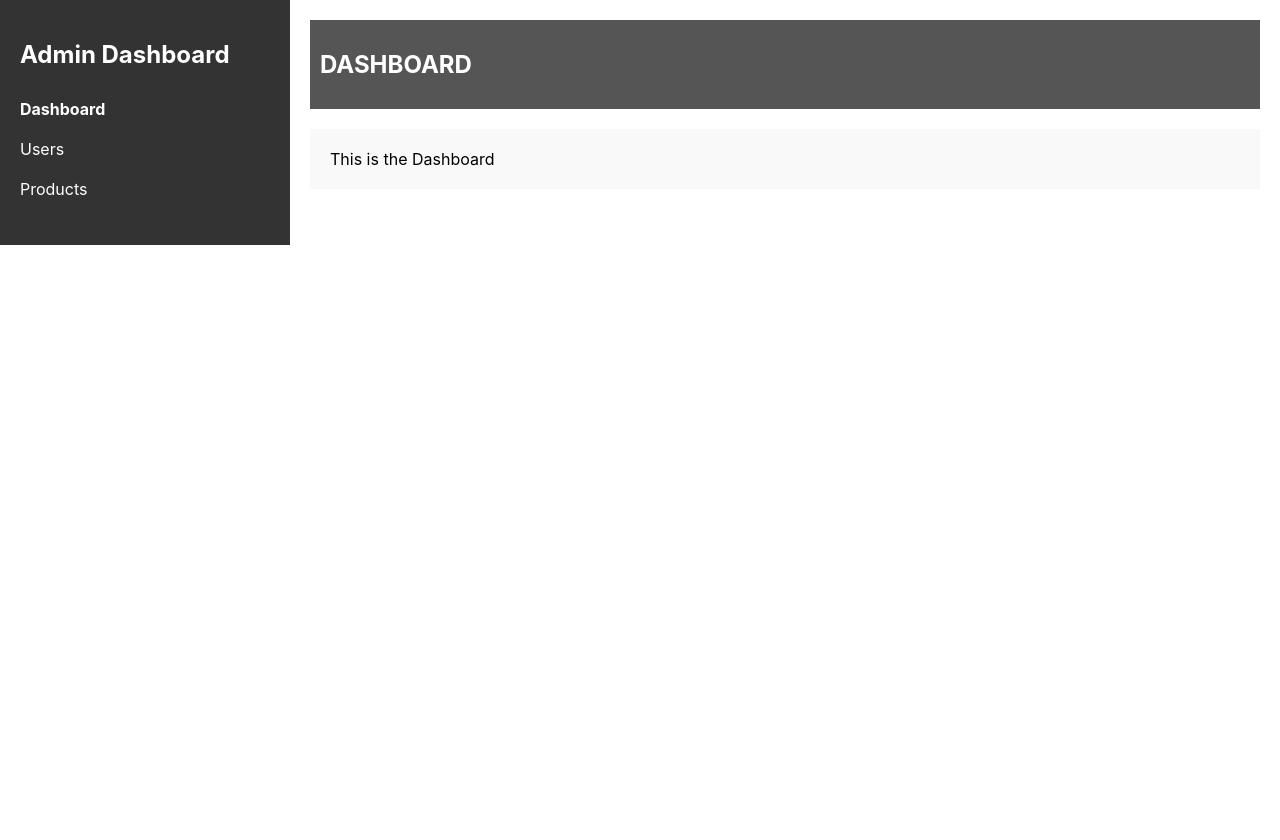
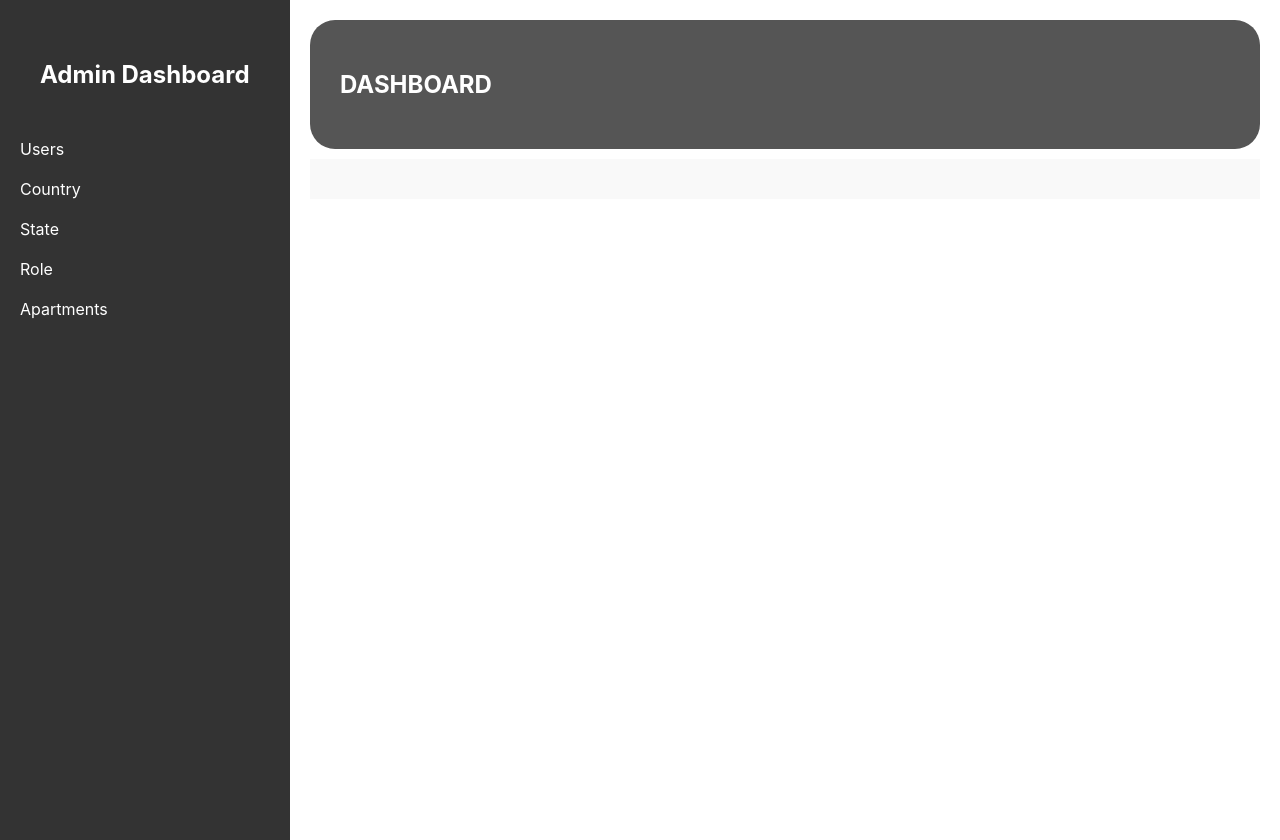
Before and after one commit to AmanSingh75/Adminpanel, a React (Create React App) app: page / in a window 1280 px wide. Before the commit the page ends 800 px from the top, so only its background shows below. Built offline with nearby package versions, Linux system fonts and the light colour scheme.

Commit message:
added catagories

```diff
--- a/src/App.css
+++ b/src/App.css
@@ -2,7 +2,7 @@ body,
 html {
   margin: 0;
   padding: 0;
-  height: 100%;
+  height: 100vh;
 }
 
 .App {
@@ -15,12 +15,13 @@ html {
   background-color: #333;
   color: #fff;
   padding: 20px;
-  height: 100%;
+  height: 100vh;
   overflow-y: auto;
 }
 
 .sidebar h2 {
   margin-bottom: 20px;
+  padding: 20px;
 }
 
 .sidebar ul {
@@ -48,13 +49,17 @@ html {
   background-color: #555;
   color: #fff;
   padding: 10px;
-  margin-bottom: 20px;
+  margin-bottom: 10px;
+  border-radius: 25px;
+}
+.navbar h2 {
+  padding: 20px;
 }
 
 .main-content {
   background-color: #f9f9f9;
   padding: 20px;
-  height: calc(100% - 40px); /* Adjust height for navbar */
+  height: calc(100% - 40px);
   overflow-y: auto;
 }
 
--- a/src/App.js
+++ b/src/App.js
@@ -6,7 +6,6 @@ function App() {
 
   const handleMenuClick = (menuName) => {
     setActiveMenu(menuName);
-
   };
 
   return (
@@ -14,12 +13,12 @@ function App() {
       <div className="sidebar">
         <h2>Admin Dashboard</h2>
         <ul>
-          <li
+          {/* <li
             className={activeMenu === "dashboard" ? "active" : ""}
             onClick={() => handleMenuClick("dashboard")}
           >
             Dashboard
-          </li>
+          </li> */}
           <li
             className={activeMenu === "users" ? "active" : ""}
             onClick={() => handleMenuClick("users")}
@@ -27,12 +26,29 @@ function App() {
             Users
           </li>
           <li
-            className={activeMenu === "products" ? "active" : ""}
-            onClick={() => handleMenuClick("products")}
+            className={activeMenu === "country" ? "active" : ""}
+            onClick={() => handleMenuClick("country")}
           >
-            Products
+            Country
           </li>
-
+          <li
+            className={activeMenu === "state" ? "active" : ""}
+            onClick={() => handleMenuClick("state")}
+          >
+            State
+          </li>
+          <li
+            className={activeMenu === "role" ? "active" : ""}
+            onClick={() => handleMenuClick("role")}
+          >
+            Role
+          </li>
+          <li
+            className={activeMenu === "apartments" ? "active" : ""}
+            onClick={() => handleMenuClick("apartments")}
+          >
+            Apartments
+          </li>
         </ul>
       </div>
       <div className="content">
@@ -40,26 +56,37 @@ function App() {
           <h2>{activeMenu.toUpperCase()}</h2>
         </div>
         <div className="main-content">
-
-          {activeMenu === "dashboard" && <Dashboard />}
+          {/* {activeMenu === "dashboard" && <Dashboard />} */}
           {activeMenu === "users" && <Users />}
-          {activeMenu === "products" && <Products />}
+          {activeMenu === "country" && <Country />}
+          {activeMenu === "state" && <State />}
+          {activeMenu === "role" && <Role />}
+          {activeMenu === "apartments" && <Apartments />}
         </div>
       </div>
     </div>
   );
 }
 
-const Dashboard = () => {
-  return <div>This is the Dashboard</div>;
-};
+// const Dashboard = () => {
+//   return <div>This is the Dashboard</div>;
+// };
 
 const Users = () => {
   return <div>This is the Users Page</div>;
 };
 
-const Products = () => {
-  return <div>This is the Products Page</div>;
+const Country = () => {
+  return <div>This is the Country Page</div>;
+};
+const State = () => {
+  return <div>This is the State Page</div>;
+};
+const Role = () => {
+  return <div>This is the Role Page</div>;
+};
+const Apartments = () => {
+  return <div>This is the Apartments Page</div>;
 };
 
 export default App;
```
